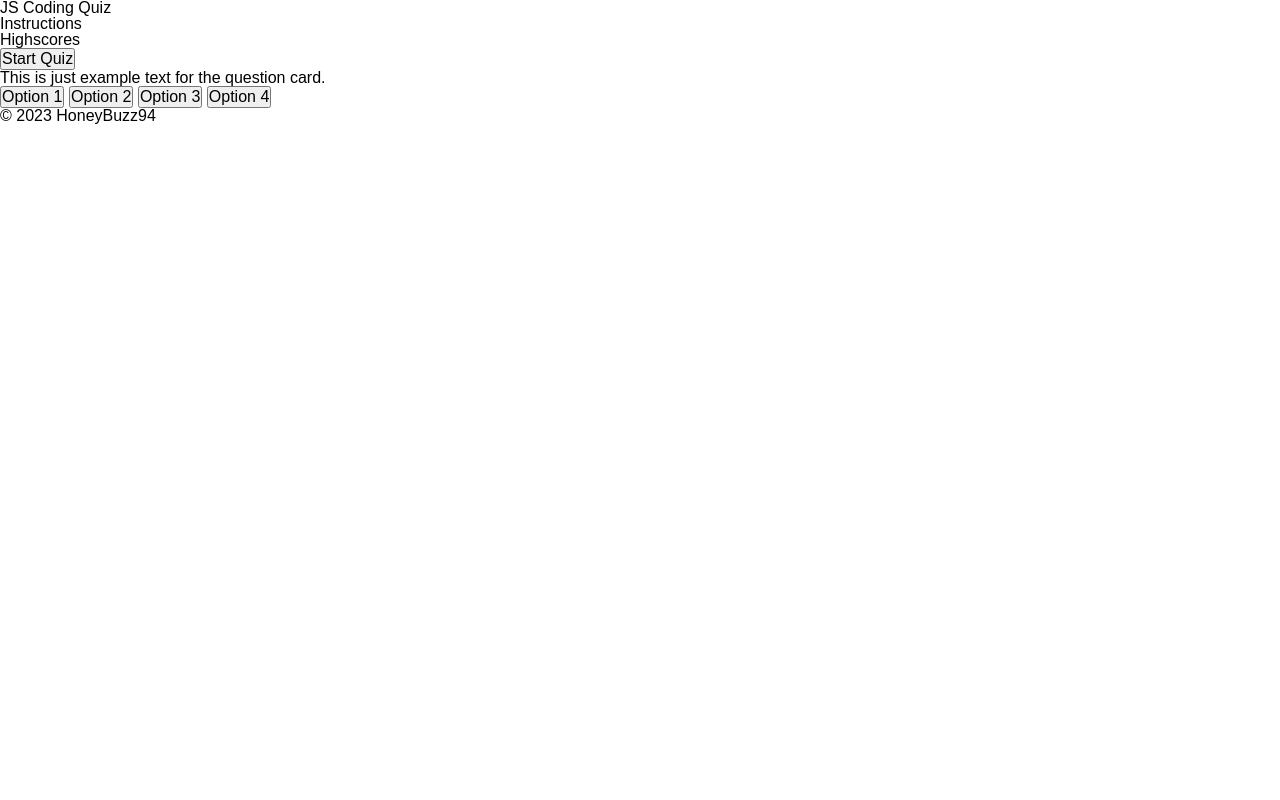
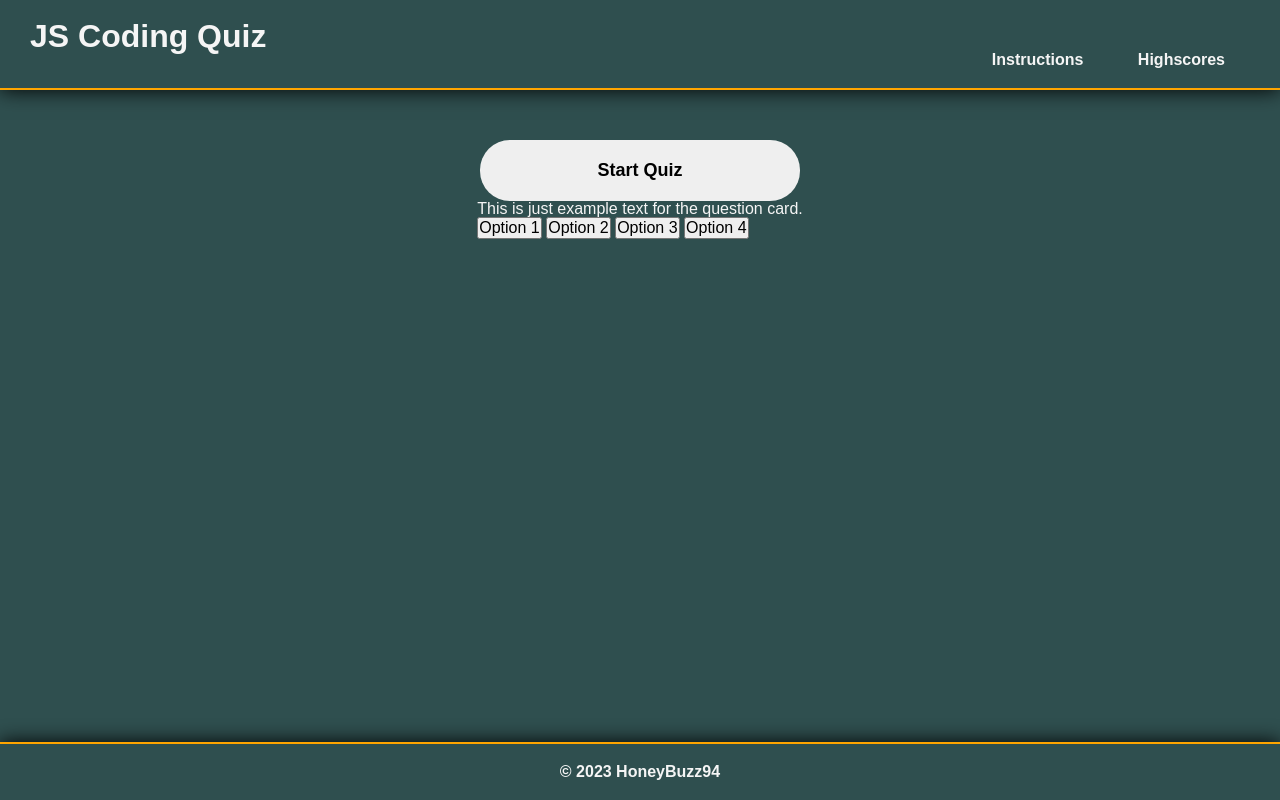
Before and after one commit to HoneyBuzz94/js-coding-quiz, a plain HTML site: page index.html in a window 1280 px wide. Drawn offline with Linux system fonts and the light colour scheme.

Commit message:
Added CSS sytling for header, footer, and start button

```diff
--- a/assets/css/style.css
+++ b/assets/css/style.css
@@ -0,0 +1,75 @@
+html{
+    background-color: darkslategrey;
+    color: whitesmoke;
+    font-family: Verdana, Geneva, Tahoma, sans-serif;
+}
+
+header{
+    border-bottom: solid orange 2px;
+    padding: 20px 30px;
+    box-shadow: 0 0 20px black;
+}
+
+header h1{
+    font-size: xx-large;
+    font-weight: bolder;
+}
+
+nav{
+    text-align: end;
+    font-weight: bold;
+}
+
+nav li{
+    border-radius: 5px;
+    display: inline;
+    padding: 10px 25px;
+}
+
+nav li:hover{
+    cursor: pointer;
+    background-color: cadetblue;
+}
+
+main{
+    display: flex;
+    flex-direction: column;
+    justify-content: center;
+    align-items: center;
+    padding: 50px 0;
+}
+
+.start-btn{
+    width: 25%;
+    padding: 20px 0;
+    font-weight: bold;
+    font-size: large;
+    border: none;
+    border-radius: 30px;
+    transition: all 0.2s ease-in-out;
+}
+
+.start-btn:hover{
+    cursor: pointer;
+    box-shadow: 0 0 10px black;
+    background-color: cadetblue;
+}
+
+
+
+
+
+
+
+
+
+footer{
+    position: fixed;
+    bottom: 0;
+    width: 100%;
+    border-top: solid orange 2px;
+    padding: 20px 0px;
+    text-align: center;
+    font-weight: bold;
+    box-shadow: 0 0 20px black;
+}
--- a/index.html
+++ b/index.html
@@ -8,21 +8,23 @@
     <link rel="stylesheet" href="./assets/css/style.css">
 </head>
 <body>
-    <header>JS Coding Quiz</header>
+    <header>
+        <h1>JS Coding Quiz</h1>
         <nav>
             <ul>
                 <li>Instructions</li>
                 <li>Highscores</li>
             </ul>
         </nav>
+    </header>
     <main>
-        <button>Start Quiz</button>
+        <button class="start-btn">Start Quiz</button>
         <div class="question-card">
             <p class="question">This is just example text for the question card.</p>
-            <button class="option1">Option 1</button>
-            <button class="option2">Option 2</button>
-            <button class="option3">Option 3</button>
-            <button class="option4">Option 4</button>
+            <button class="option-btn option1">Option 1</button>
+            <button class="option-btn option2">Option 2</button>
+            <button class="option-btn option3">Option 3</button>
+            <button class="option-btn option4">Option 4</button>
         </div>
     </main>
     <footer>
```
Lines whose indentation alone changed are shown as unchanged.
